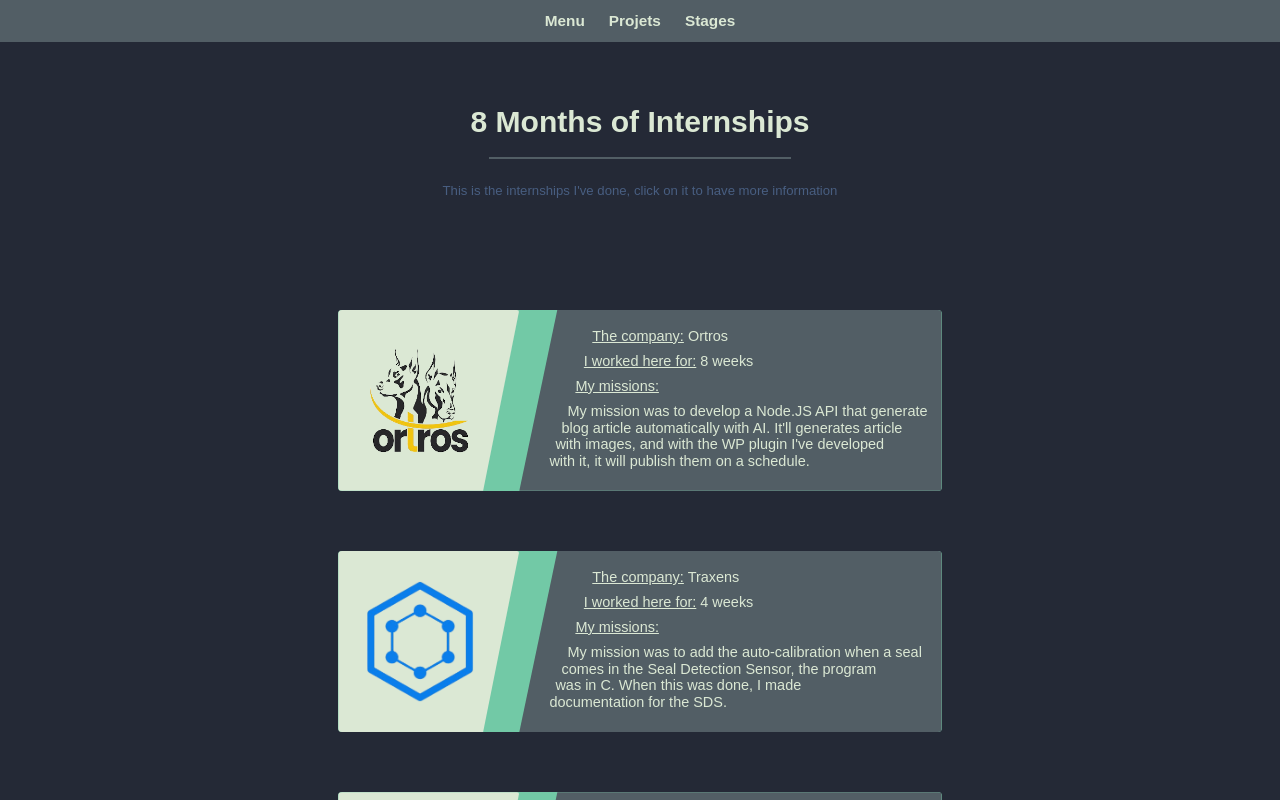
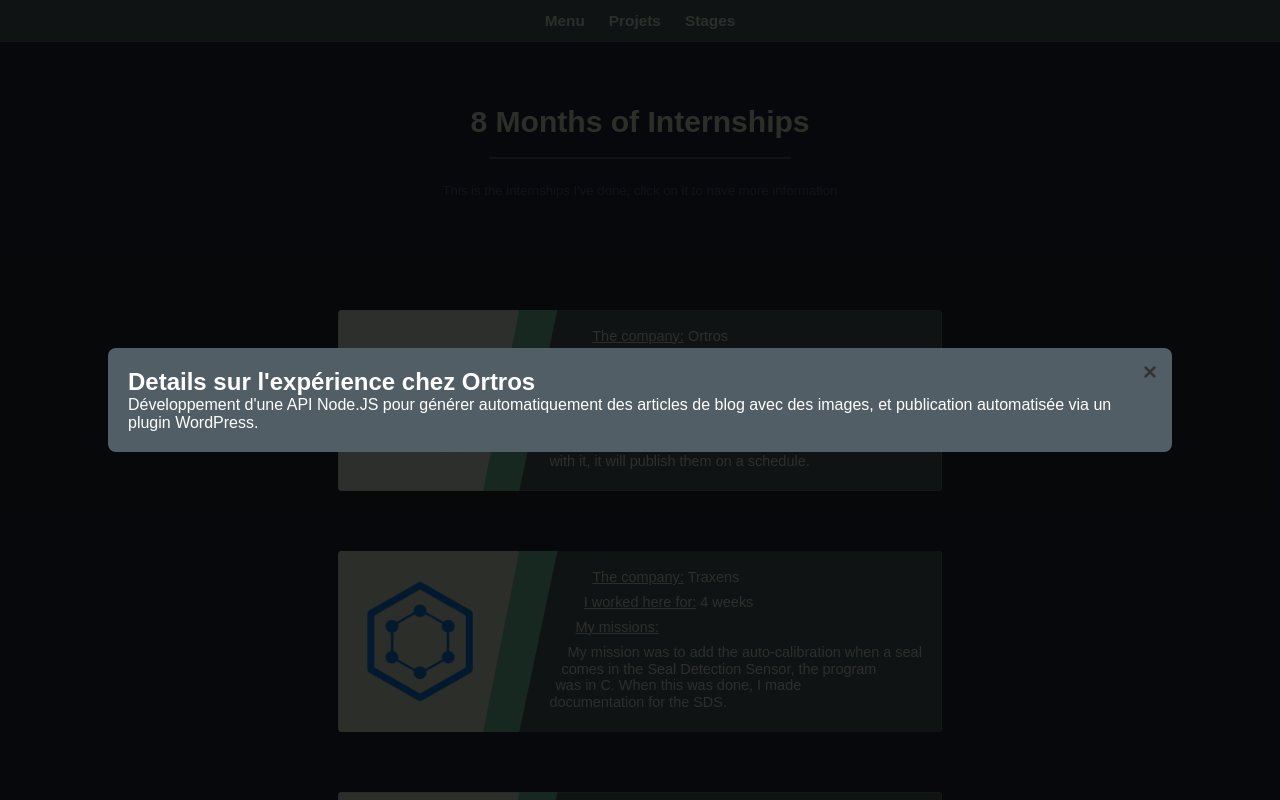
Before and after one commit to Geapen1503/PortfolioSIO, a plain HTML site: page index.html in a window 1280 px wide. Both pictures are taken after a click on the element 639 px from the left and 2925 px from the top of the page. Shown: the part 2525-3325 px from the top of the page. Drawn offline with Linux system fonts and the light colour scheme.

Commit message:
Adding popup for interships

```diff
--- a/css/style.css
+++ b/css/style.css
@@ -718,6 +718,45 @@
 
 /*début internship Box*/
 
+/* début popup intern box */
+
+.popupOverlay {
+	display: none;
+	position: fixed;
+	top: 0;
+	left: 0;
+	width: 100%;
+	height: 100%;
+	background-color: rgba(0, 0, 0, 0.8);
+	justify-content: center;
+	align-items: center;
+	z-index: 1000;
+	cursor: pointer;
+}
+
+.popupContent {
+	background-color: #525E65;
+	color: white;
+	padding: 20px;
+	max-width: 80%;
+	max-height: 80%;
+	overflow-y: auto;
+	border-radius: 8px;
+	position: relative;
+	cursor: default;
+}
+
+.closeButton {
+	position: absolute;
+	top: 10px;
+	right: 15px;
+	font-size: 24px;
+	font-weight: bold;
+	color: #333;
+	cursor: pointer;
+}
+/* fin popup intern box */
+
 div#internBox{
 	display: flex;
 	flex-direction: column;
@@ -754,6 +793,7 @@
 
 div.ortrosInternBox{
 	display: flex;
+	cursor: pointer;
 	flex-direction: row;
 	margin-top: 8.71vw;
 	width: 47.13vw;
--- a/index.html
+++ b/index.html
@@ -205,7 +205,7 @@
 					<p class="internDescri">This is the internships I've done, click on it to have more information</p>
 
 
-					<div class="ortrosInternBox">
+					<div class="ortrosInternBox" onclick="openPopup()">
 						<div class="ortrosLogoBox">
 							<a class="ortrosButtonLogo" target="_blank" href="https://www.ortros.fr/">
 								<img class="ortrosLogo" src="img/ortrosLogo.png">
@@ -221,6 +221,15 @@
 							<p class="ortrosDescri3">with images, and with the WP plugin I've developed </p>
 							<p class="ortrosDescri4">with it, it will publish them on a schedule.</p>
 							</p>
+						</div>
+					</div>
+
+					<div id="popupOverlay" class="popupOverlay" onclick="closePopupOnClickOutside(event)">
+						<div class="popupContent">
+							<span class="closeButton" onclick="closePopup()">&times;</span>
+							<h2>Details sur l'expérience chez Ortros</h2>
+							<p>Développement d'une API Node.JS pour générer automatiquement des articles de blog avec des images, et publication automatisée via un plugin WordPress.</p>
+
 						</div>
 					</div>
 
--- a/script.js
+++ b/script.js
@@ -156,6 +156,21 @@
 
 // ending of BrBad bear buoyancy
 
+// beginning interships popup
+
+function openPopup() {
+    document.getElementById("popupOverlay").style.display = "flex";
+}
+
+function closePopup() {
+    document.getElementById("popupOverlay").style.display = "none";
+}
+
+function closePopupOnClickOutside(event) {
+    if (event.target.id === "popupOverlay") closePopup();
+}
+
+// ending of interships popup
 
 
 // début code bouton du bas
```
